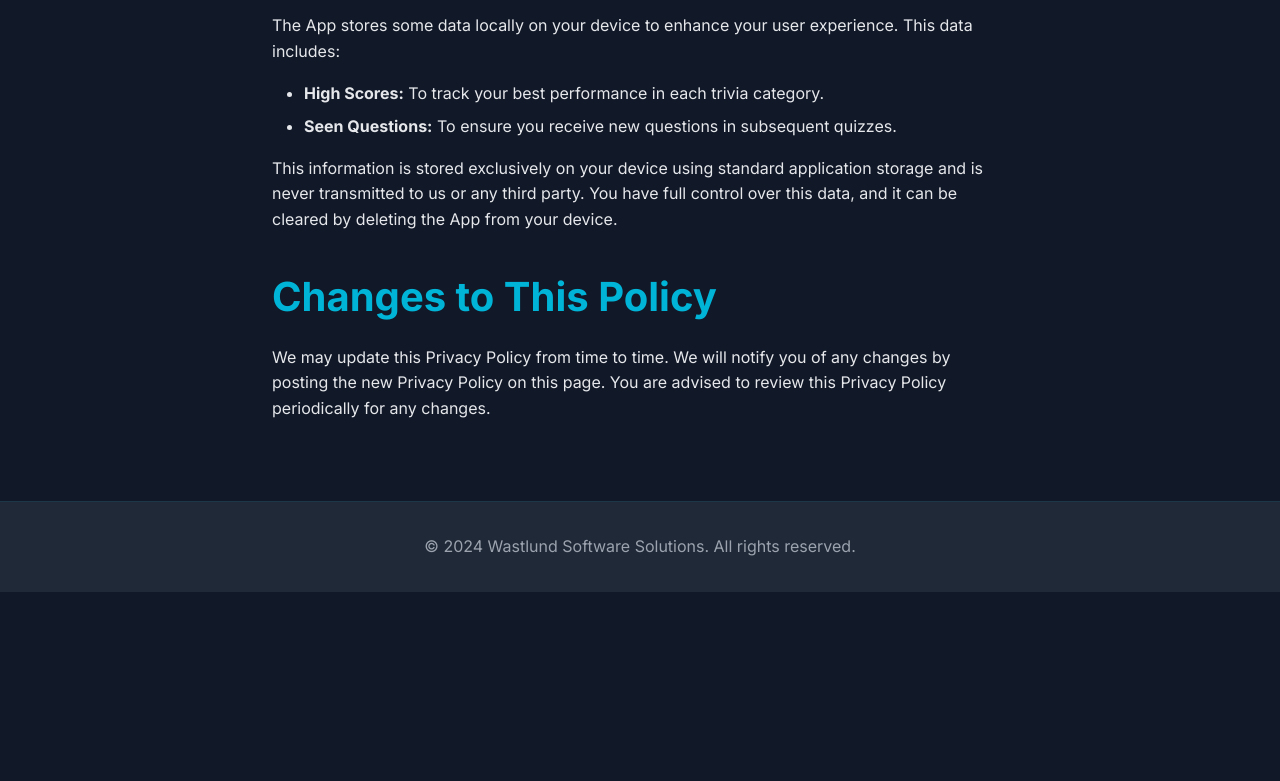
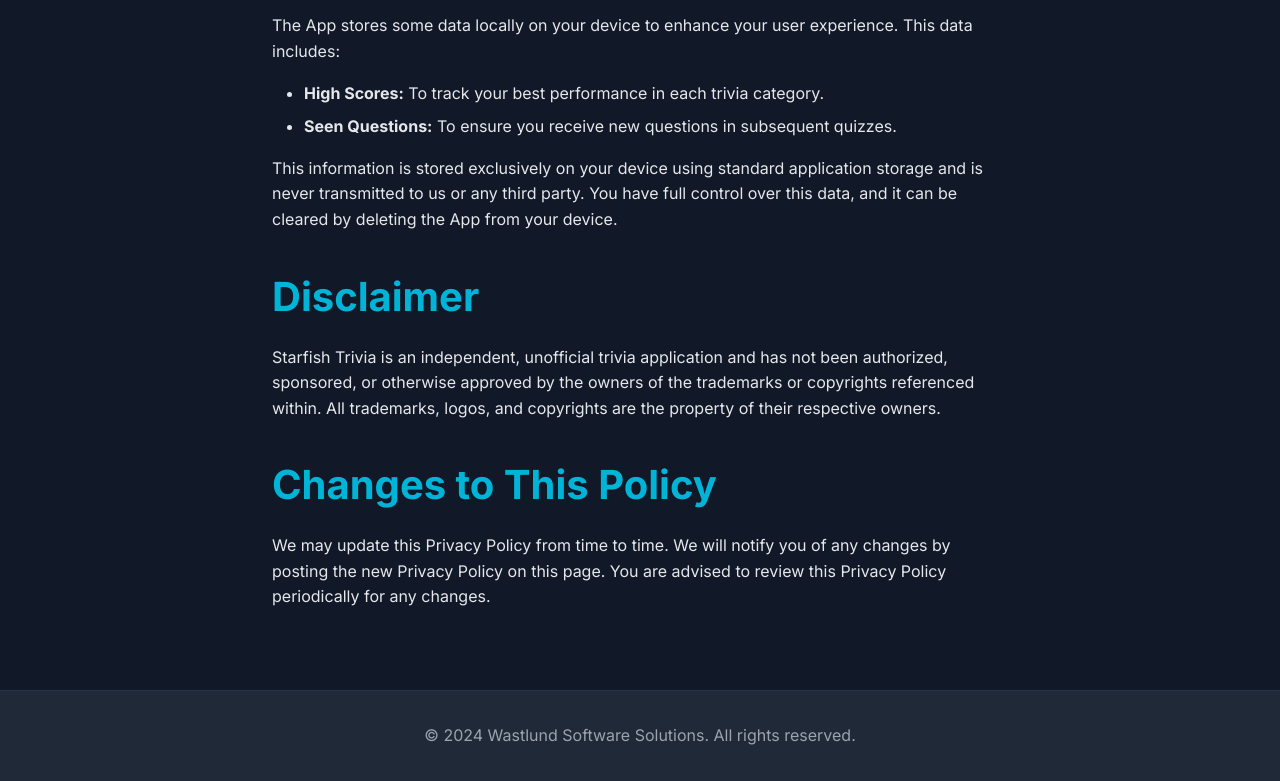
Before and after one commit to wastlundsoftwaresolutions/wastlundsoftwaresolutions.github.io, a plain HTML site: page privacy-policy/starfish-trivia.html in a window 1280 px wide. Shown: the part 705-1486 px from the top of the page. Before the commit the page ends 1297 px from the top, so only its background shows below. Drawn offline with Linux system fonts and the light colour scheme.

Commit message:
Updated starfish pp

```diff
--- a/privacy-policy/starfish-trivia.html
+++ b/privacy-policy/starfish-trivia.html
@@ -38,6 +38,9 @@
             </ul>
             <p>This information is stored exclusively on your device using standard application storage and is never transmitted to us or any third party. You have full control over this data, and it can be cleared by deleting the App from your device.</p>
 
+            <h2>Disclaimer</h2>
+            <p>Starfish Trivia is an independent, unofficial trivia application and has not been authorized, sponsored, or otherwise approved by the owners of the trademarks or copyrights referenced within. All trademarks, logos, and copyrights are the property of their respective owners.</p>
+
             <h2>Changes to This Policy</h2>
             <p>We may update this Privacy Policy from time to time. We will notify you of any changes by posting the new Privacy Policy on this page. You are advised to review this Privacy Policy periodically for any changes.</p>
         </div>
```
